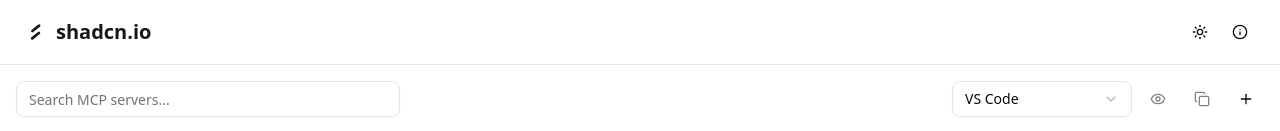
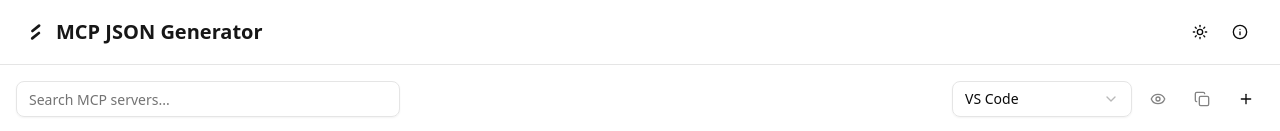
Before and after one commit to sharo-jef/mcp-json-generator, a Next.js app: page /mcp-json-generator/ in a window 1280 px wide. Shown: the top 131 px of the page. Built offline with nearby package versions, Linux system fonts and the light colour scheme.

Commit message:
feat: update navbar branding to MCP JSON Generator

```diff
--- a/src/components/ui/shadcn-io/navbar-06/index.tsx
+++ b/src/components/ui/shadcn-io/navbar-06/index.tsx
@@ -406,7 +406,7 @@ export const Navbar06 = React.forwardRef<HTMLElement, Navbar06Props>(
               >
                 <div className="text-2xl">{logo}</div>
                 <span className="hidden font-bold text-xl sm:inline-block">
-                  shadcn.io
+                  MCP JSON Generator
                 </span>
               </button>
               {/* Desktop navigation - icon only */}
```
